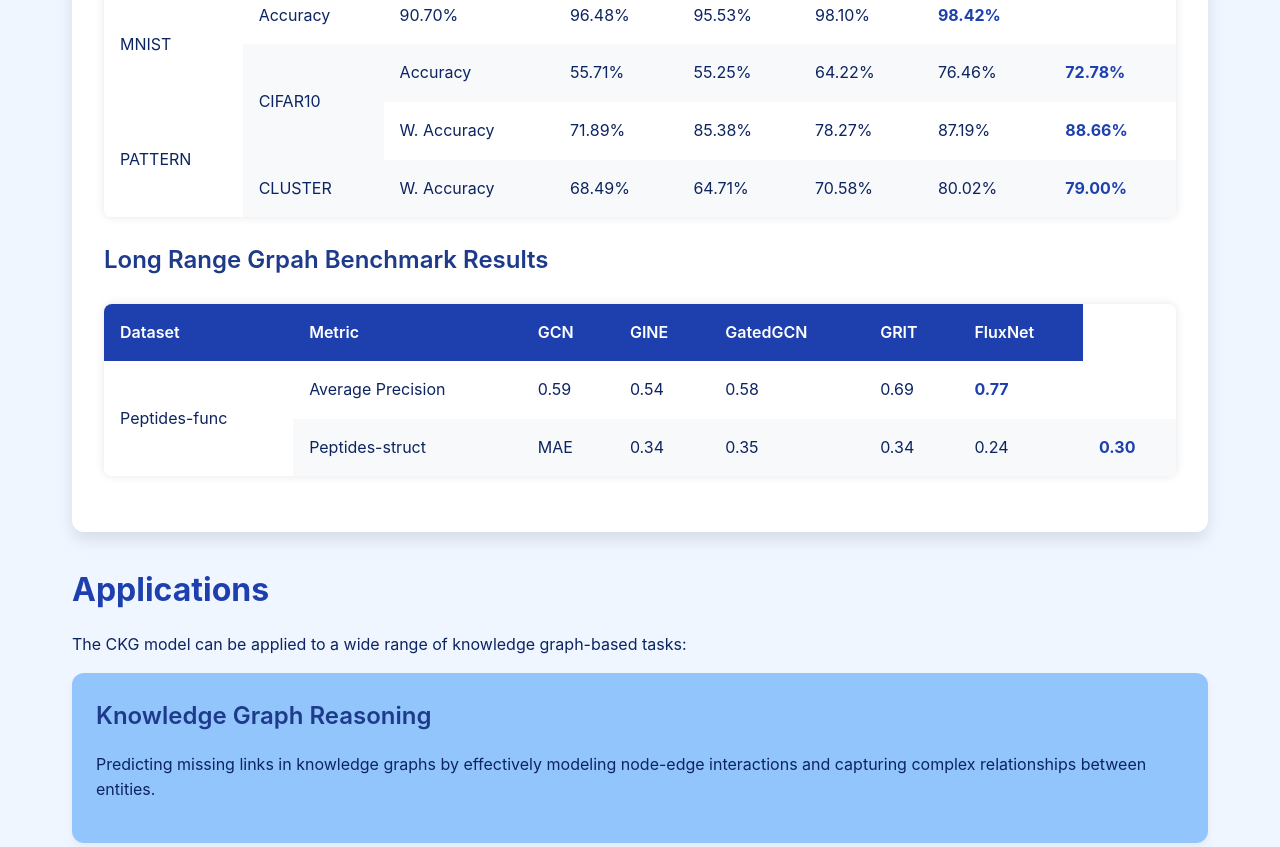
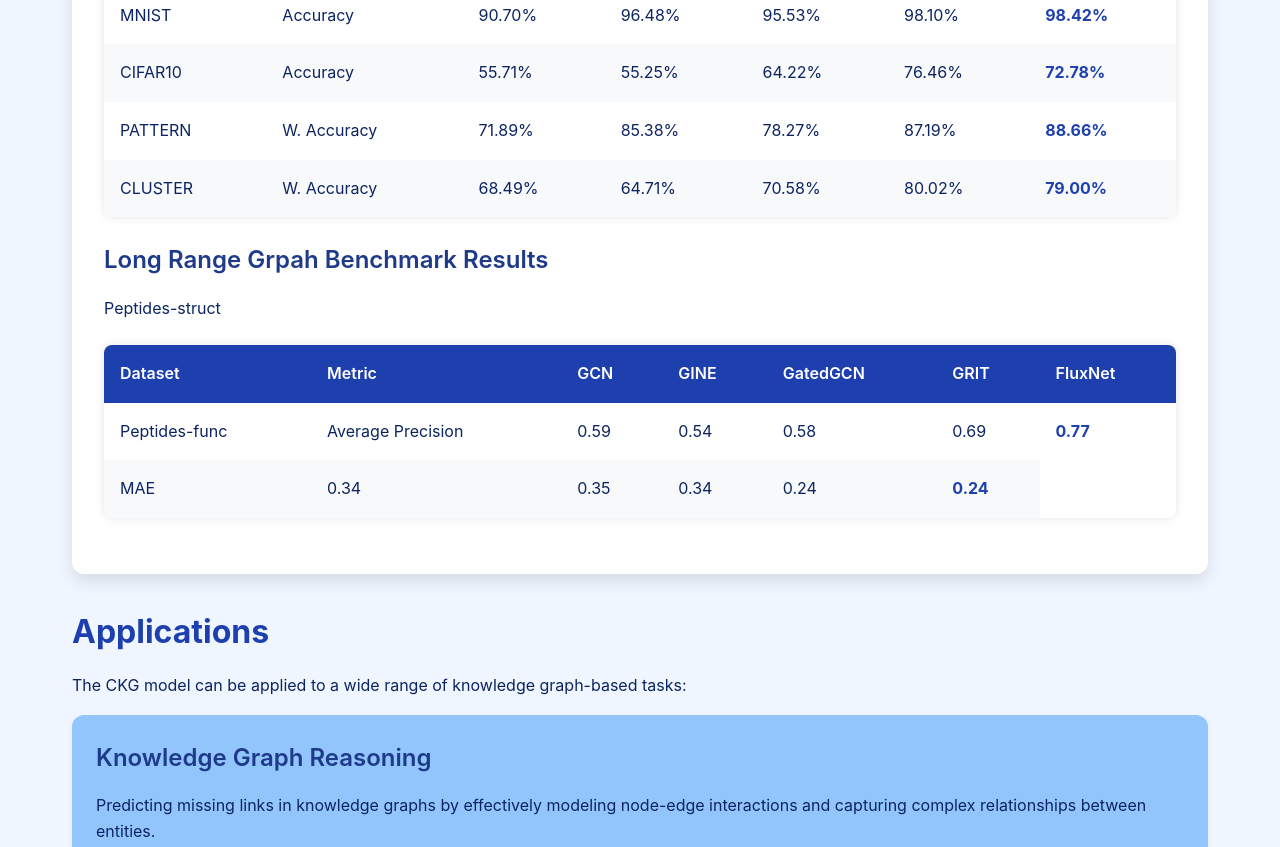
Before and after one commit to nishilkulkarni/fluxnet, a plain HTML site: page docs/index.html in a window 1280 px wide. Shown: the part 1833-2680 px from the top of the page. Drawn offline with nearby package versions, Linux system fonts and the light colour scheme.

Commit message:
Initial Commit

```diff
--- a/docs/index.html
+++ b/docs/index.html
@@ -509,7 +509,7 @@ class CKGConvBlockWithGAT(nn.Module):
                 </thead>
                 <tbody>
                     <tr>
-                        <td rowspan="2">MNIST</td>
+                        <td>MNIST</td>
                         <td>Accuracy</td>
                         <td>90.70%</td>
                         <td>96.48%</td>
@@ -518,7 +518,7 @@ class CKGConvBlockWithGAT(nn.Module):
                         <td><strong>98.42%</strong></td>
                     </tr>
                     <tr>
-                        <td rowspan="2">CIFAR10</td>
+                        <td>CIFAR10</td>
                         <td>Accuracy</td>
                         <td>55.71%</td>
                         <td>55.25%</td>
@@ -527,7 +527,7 @@ class CKGConvBlockWithGAT(nn.Module):
                         <td><strong>72.78%</strong></td>
                     </tr>
                     <tr>
-                        <td rowspan="2">PATTERN</td>
+                        <td>PATTERN</td>
                         <td>W. Accuracy</td>
                         <td>71.89%</td>
                         <td>85.38%</td>
@@ -536,7 +536,7 @@ class CKGConvBlockWithGAT(nn.Module):
                         <td><strong>88.66%</strong></td>
                     </tr>
                     <tr>
-                        <td rowspan="2">CLUSTER</td>
+                        <td>CLUSTER</td>
                         <td>W. Accuracy</td>
                         <td>68.49%</td>
                         <td>64.71%</td>
@@ -562,7 +562,7 @@ class CKGConvBlockWithGAT(nn.Module):
                 </thead>
                 <tbody>
                     <tr>
-                        <td rowspan="2">Peptides-func</td>
+                        <td>Peptides-func</td>
                         <td>Average Precision</td>
                         <td>0.59</td>
                         <td>0.54</td>
@@ -571,13 +571,13 @@ class CKGConvBlockWithGAT(nn.Module):
                         <td><strong>0.77</strong></td>
                     </tr>
                     <tr>
-                        <td rowspan="2">Peptides-struct</td>
+                        <tds>Peptides-struct</td>
                         <td>MAE</td>
                         <td>0.34</td>
                         <td>0.35</td>
                         <td>0.34</td>
                         <td>0.24</td>
-                        <td><strong>0.30</strong></td>
+                        <td><strong>0.24</strong></td>
                     </tr>
                 </tbody>
             </table>
```
